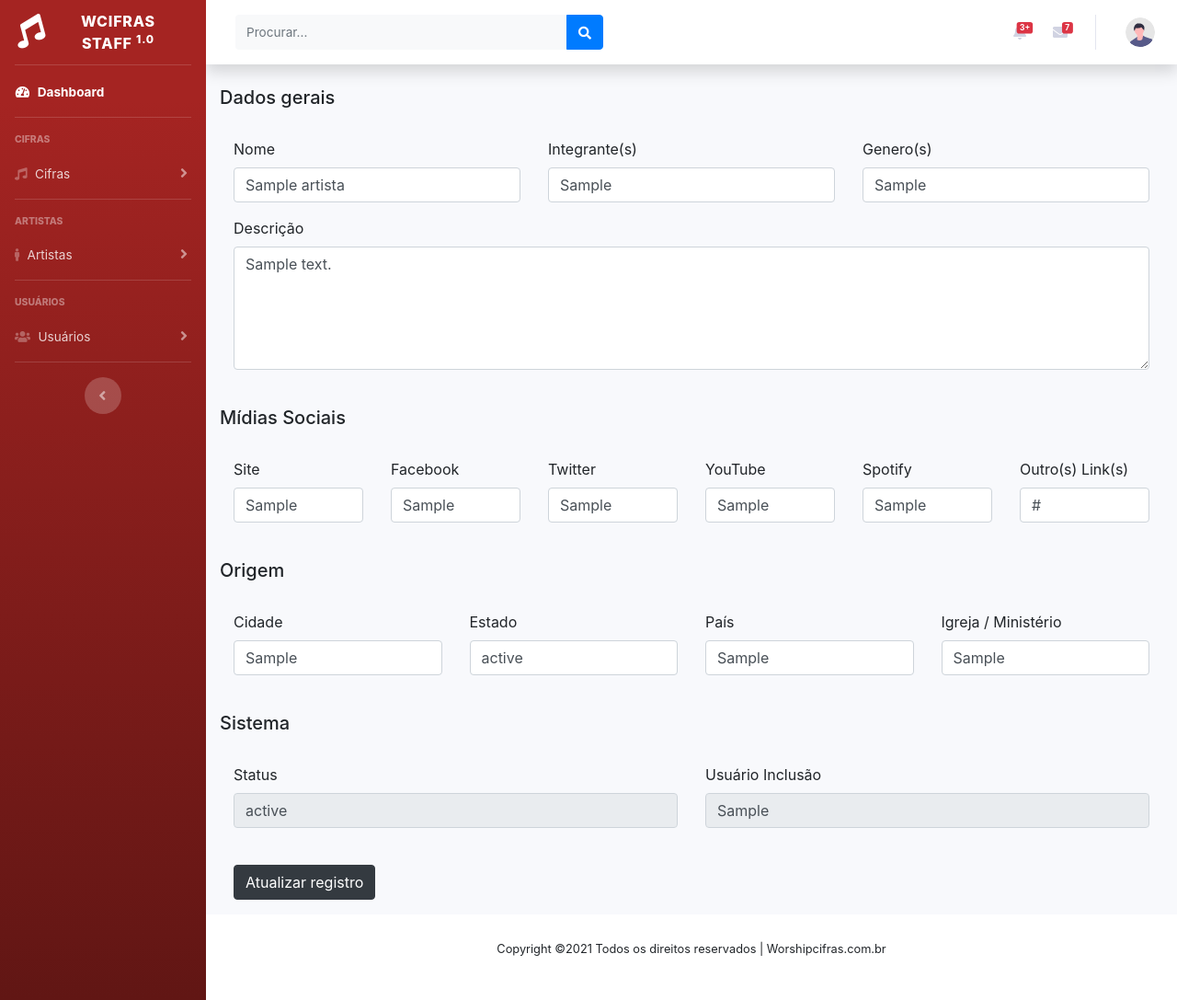
After one commit to gustavohonorio/worshipcifras, a Django app: page /staff/artistas/1 in a window 1280 px wide. The commit adds this page. Shown: the whole page at 92% size. Run offline with Django 3.2, Linux system fonts and the light colour scheme; tables that the repository leaves empty hold one stand-in row (values such as "Sample post"); some libraries are stand-ins or nearby versions.

Commit message:
Update de artistas finalizado, na area de staff

```diff
--- /dev/null
+++ b/wcstaff/forms.py
@@ -0,0 +1,26 @@
+from django import forms
+from wcartista.models import Artista
+
+
+class ArtistaForm(forms.ModelForm):
+    nome = forms.CharField(widget=forms.TextInput(attrs={'class': 'form-control', }), required=False)
+    integrantes = forms.CharField(widget=forms.TextInput(attrs={'class': 'form-control', }), required=False)
+    genero = forms.CharField(widget=forms.TextInput(attrs={'class': 'form-control', }), required=False)
+    descricao = forms.CharField(widget=forms.Textarea(attrs={'class': 'form-control', 'rows': '5'}), required=False)
+    site = forms.CharField(widget=forms.TextInput(attrs={'class': 'form-control', }), required=False)
+    facebook = forms.CharField(widget=forms.TextInput(attrs={'class': 'form-control', }), required=False)
+    twitter = forms.CharField(widget=forms.TextInput(attrs={'class': 'form-control', }), required=False)
+    youtube = forms.CharField(widget=forms.TextInput(attrs={'class': 'form-control', }), required=False)
+    spotify = forms.CharField(widget=forms.TextInput(attrs={'class': 'form-control', }), required=False)
+    outro_link = forms.CharField(widget=forms.TextInput(attrs={'class': 'form-control', }), required=False)
+    cidade = forms.CharField(widget=forms.TextInput(attrs={'class': 'form-control', }), required=False)
+    estado = forms.CharField(widget=forms.TextInput(attrs={'class': 'form-control', }), required=False)
+    pais = forms.CharField(widget=forms.TextInput(attrs={'class': 'form-control', }), required=False)
+    igreja = forms.CharField(widget=forms.TextInput(attrs={'class': 'form-control', }), required=False)
+    status = forms.CharField(widget=forms.TextInput(attrs={'class': 'form-control', }), required=False, disabled=True)
+    op_user = forms.CharField(widget=forms.TextInput(attrs={'class': 'form-control', }), required=False, disabled=True)
+
+    class Meta:
+        model = Artista
+        fields = ['nome', 'integrantes', 'genero', 'descricao', 'site', 'facebook', 'twitter', 'youtube', 'spotify',
+                  'outro_link', 'cidade', 'estado', 'pais', 'igreja', 'status', 'op_user', ]
--- a/wcstaff/templates/base.html
+++ b/wcstaff/templates/base.html
@@ -16,7 +16,8 @@
     <link href="{% static 'vendor/fontawesome-free/css/all.min.css' %}" rel="stylesheet" type="text/css">
     <link href="https://fonts.googleapis.com/css?family=Nunito:200,200i,300,300i,400,400i,600,600i,700,700i,800,800i,900,900i"
           rel="stylesheet">
-    <link href="{% static 'css/sb-admin-2.css' %}" rel="stylesheet">
+    <link rel="stylesheet" href="{% static 'css/sb-admin-2.css' %}">
+    <link rel="stylesheet" href="{% static 'css/bootstrap.min.css' %}">
 
 </head>
 
@@ -116,25 +117,19 @@
             </div>
         </li>
 
-        <!-- Divider -->
         <hr class="sidebar-divider d-none d-md-block">
 
-        <!-- Sidebar Toggler (Sidebar) -->
+        <!-- Menu lateral Collapse -->
         <div class="text-center d-none d-md-inline">
             <button class="rounded-circle border-0" id="sidebarToggle"></button>
         </div>
 
 
     </ul>
-    <!-- End of Sidebar -->
 
-    <!-- Content Wrapper -->
+    <!-- MENU SUPERIOR -->
     <div id="content-wrapper" class="d-flex flex-column">
-
-        <!-- Main Content -->
         <div id="content">
-
-            <!-- Topbar -->
             <nav class="navbar navbar-expand navbar-light bg-white topbar mb-4 static-top shadow">
 
                 <!-- Sidebar Toggle (Topbar) -->
@@ -142,7 +137,7 @@
                     <i class="fa fa-bars"></i>
                 </button>
 
-                <!-- Topbar Search -->
+                <!-- CAMPO DE BUSCA -->
                 <form
                         class="d-none d-sm-inline-block form-inline mr-auto ml-md-3 my-2 my-md-0 mw-100 navbar-search">
                     <div class="input-group">
@@ -156,7 +151,7 @@
                     </div>
                 </form>
 
-                <!-- Top Menu -->
+                <!-- TOP MENU -->
                 <ul class="navbar-nav ml-auto">
 
                     <!-- Nav Item - Search Dropdown (Visible Only XS) -->
@@ -165,7 +160,7 @@
                            data-toggle="dropdown" aria-haspopup="true" aria-expanded="false">
                             <i class="fas fa-search fa-fw"></i>
                         </a>
-                        <!-- Dropdown - Messages -->
+                        <!-- MENSAGENS -->
                         <div class="dropdown-menu dropdown-menu-right p-3 shadow animated--grow-in"
                              aria-labelledby="searchDropdown">
                             <form class="form-inline mr-auto w-100 navbar-search">
@@ -183,15 +178,15 @@
                         </div>
                     </li>
 
-                    <!-- Nav Item - Alerts -->
+                    <!-- ALERTAS -->
                     <li class="nav-item dropdown no-arrow mx-1">
                         <a class="nav-link dropdown-toggle" href="#" id="alertsDropdown" role="button"
                            data-toggle="dropdown" aria-haspopup="true" aria-expanded="false">
                             <i class="fas fa-bell fa-fw"></i>
-                            <!-- Counter - Alerts -->
+                            <!-- CONTADOR DE ALERTAS -->
                             <span class="badge badge-danger badge-counter">3+</span>
                         </a>
-                        <!-- Dropdown - Alerts -->
+                        <!-- DROPDOWN ALERTAS -->
                         <div class="dropdown-list dropdown-menu dropdown-menu-right shadow animated--grow-in"
                              aria-labelledby="alertsDropdown">
                             <h6 class="dropdown-header">
@@ -234,15 +229,15 @@
                         </div>
                     </li>
 
-                    <!-- Nav Item - Messages -->
+                    <!-- MENSAGENS -->
                     <li class="nav-item dropdown no-arrow mx-1">
                         <a class="nav-link dropdown-toggle" href="#" id="messagesDropdown" role="button"
                            data-toggle="dropdown" aria-haspopup="true" aria-expanded="false">
                             <i class="fas fa-envelope fa-fw"></i>
-                            <!-- Counter - Messages -->
+                            <!-- CONTADOR MENSAGENS -->
                             <span class="badge badge-danger badge-counter">7</span>
                         </a>
-                        <!-- Dropdown - Messages -->
+                        <!-- DROPDOWN MENSAGENS -->
                         <div class="dropdown-list dropdown-menu dropdown-menu-right shadow animated--grow-in"
                              aria-labelledby="messagesDropdown">
                             <h6 class="dropdown-header">
@@ -306,7 +301,7 @@
 
                     <div class="topbar-divider d-none d-sm-block"></div>
 
-                    <!-- Usuario Menu -->
+                    <!-- MENU USUÁRIO -->
                     <li class="nav-item dropdown no-arrow">
                         <a class="nav-link dropdown-toggle" href="#" id="userDropdown" role="button"
                            data-toggle="dropdown" aria-haspopup="true" aria-expanded="false">
@@ -314,7 +309,7 @@
                             <img class="img-profile rounded-circle"
                                  src="{% static 'img/staff/undraw_profile.svg' %}">
                         </a>
-                        <!-- Dropdown - Menu Usuario Logado -->
+                        <!-- DROPDOWN USUARIO LOGADO -->
                         <div class="dropdown-menu dropdown-menu-right shadow animated--grow-in"
                              aria-labelledby="userDropdown">
                             <a class="dropdown-item" href="#">
@@ -336,16 +331,13 @@
                             </a>
                         </div>
                     </li>
-
                 </ul>
-
             </nav>
-            <!-- End of Topbar -->
 
             {% block content %}
             {% endblock %}
 
-            <!-- Footer -->
+            <!-- FOOTER -->
             <footer class="sticky-footer bg-white">
                 <div class="container my-auto">
                     <div class="copyright text-center my-auto">
@@ -354,18 +346,15 @@
                     </div>
                 </div>
             </footer>
-            <!-- End of Footer -->
-
         </div>
-
     </div>
 
-    <!-- Scroll to Top -->
+    <!-- SCROLL TO TOP -->
     <a class="scroll-to-top rounded" href="#page-top">
         <i class="fas fa-angle-up"></i>
     </a>
 
-    <!-- Logout Modal-->
+    <!-- MODAL LOGOUT -->
     <div class="modal fade" id="logoutModal" tabindex="-1" role="dialog" aria-labelledby="exampleModalLabel"
          aria-hidden="true">
         <div class="modal-dialog" role="document">
--- /dev/null
+++ b/wcstaff/templates/edit/e-artistas.html
@@ -0,0 +1,103 @@
+{% extends 'base.html' %}
+{% block content %}
+<form method="post">
+    {% csrf_token %}
+    <div class="container">
+        <div class="row">
+            <div class="col">
+                <h5>Dados gerais</h5>
+                <br>
+                <div class="input-group mb-3">
+                    <div class="col">
+                        <label class="form-label">Nome</label>
+                        {{form.nome}}
+                    </div>
+                    <div class="col">
+                        <label class="form-label">Integrante(s)</label>
+                        {{form.integrantes}}
+                    </div>
+                    <div class="col">
+                        <label class="form-label">Genero(s)</label>
+                        {{form.genero}}
+                    </div>
+                </div>
+                <div class="input-group mb-3">
+                    <div class="col">
+                        <label class="form-label">Descrição</label>
+                        {{form.descricao}}
+                    </div>
+                </div>
+                <br>
+                <h5>Mídias Sociais</h5>
+                <br>
+                <div class="input-group mb-3">
+                    <div class="col">
+                        <label class="form-label">Site</label>
+                        {{form.site}}
+                    </div>
+                    <div class="col">
+                        <label class="form-label">Facebook</label>
+                        {{form.facebook}}
+                    </div>
+                    <div class="col">
+                        <label class="form-label">Twitter</label>
+                        {{form.twitter}}
+                    </div>
+                    <div class="col">
+                        <label class="form-label">YouTube</label>
+                        {{form.youtube}}
+                    </div>
+                    <div class="col">
+                        <label class="form-label">Spotify</label>
+                        {{form.spotify}}
+                    </div>
+                    <div class="col">
+                        <label class="form-label">Outro(s) Link(s)</label>
+                        {{form.outro_link}}
+                    </div>
+                </div>
+                <br>
+                <h5>Origem</h5>
+                <br>
+                <div class="input-group mb-3">
+                    <div class="col">
+                        <label class="form-label">Cidade</label>
+                        {{form.cidade}}
+                    </div>
+                    <div class="col">
+                        <label class="form-label">Estado</label>
+                        {{form.estado}}
+                    </div>
+                    <div class="col">
+                        <label class="form-label">País</label>
+                        {{form.pais}}
+                    </div>
+                    <div class="col">
+                        <label class="form-label">Igreja / Ministério</label>
+                        {{form.igreja}}
+                    </div>
+                </div>
+
+                <br>
+                <h5>Sistema</h5>
+                <br>
+                <div class="input-group mb-3">
+                    <div class="col">
+                        <label class="form-label">Status</label>
+                        {{form.status}}
+                    </div>
+                    <div class="col">
+                        <label class="form-label">Usuário Inclusão</label>
+                        {{form.op_user}}
+                    </div>
+                </div>
+
+                <br>
+                <div class="col mb-3">
+                    <button type="submit" class="btn btn-dark">Atualizar registro</button>
+                </div>
+            </div>
+        </div>
+    </div>
+</form>
+{% endblock %}
--- a/wcstaff/templates/s-artistas.html
+++ b/wcstaff/templates/read/r-artistas.html
@@ -2,7 +2,7 @@
 {% block content %}
 <div class="container-fluid">
 
-    <!-- Titulo -->
+    <!-- TITULO -->
     <h1 class="h3 mb-2 text-gray-800">Artistas</h1>
     <p class="mb-4">Você não tem permissão para alterar os artistas.</p>
 
@@ -32,7 +32,7 @@
                     <tbody>
                     {% for art in artistas %}
                     <tr>
-                        <td>{{art.nome}}</td>
+                        <td><a href="{% url 'e-artistas' art.id %}">{{art.nome}}</a></td>
                         <td>{{art.integrantes}}</td>
                         <td>{{art.genero}}</td>
                         <td>{{art.status}}</td>
--- a/wcstaff/urls.py
+++ b/wcstaff/urls.py
@@ -1,10 +1,14 @@
 from django.urls import path
-from .views import staff, artistas, usuarios, cifras
+from .views import staff, artistas, e_artistas, usuarios, cifras
 
 urlpatterns = [
     path('', staff, name='staff'),
     path('artistas/', artistas, name='s-artistas'),
+    path('artistas/<int:id>', e_artistas, name='e-artistas'),
+
     path('cifras/', cifras, name='s-cifras'),
+
     path('usuarios/', usuarios, name='s-usuarios'),
 
+
 ]
--- a/wcstaff/views.py
+++ b/wcstaff/views.py
@@ -1,7 +1,8 @@
-from django.shortcuts import render
+from django.shortcuts import render, redirect, get_object_or_404
 from wcartista.models import Artista
 from wclogon.models import Usuario
 from wccifras.models import Cifra
+from .forms import ArtistaForm
 
 
 def staff(request):
@@ -14,14 +15,31 @@ def staff(request):
 
 def artistas(request):
     a = Artista.objects.all()
-    return render(request, 's-artistas.html', {'artistas': a})
+    return render(request, 'read/r-artistas.html', {'artistas': a})
+
+
+def e_artistas(request, id):
+    a = get_object_or_404(Artista, id=id)
+    form = ArtistaForm(instance=a)
+
+    # TODO : EXIBIR MENSAGEM DE AVISO CASO NADA SEJA ALTERADO / ALGO SEJA ALTERADO
+    if request.method == 'POST':
+        form = ArtistaForm(request.POST, instance=a)
+        if form.is_valid():
+            a.save()
+            return redirect('s-artistas')
+        else:
+            # TODO : TRATAR MENSAGEM DE ERRO CASO O FORMULARIO NAO SEJA VALIDO
+            return redirect('s-artistas')
+    else:
+        return render(request, 'edit/e-artistas.html', {'form': form, 'artista': a})
 
 
 def cifras(request):
     c = Cifra.objects.all()
-    return render(request, 's-cifras.html', {'cifras': c})
+    return render(request, 'read/r-cifras.html', {'cifras': c})
 
 
 def usuarios(request):
     u = Usuario.objects.all()
-    return render(request, 's-usuarios.html', {'usuarios': u})
+    return render(request, 'read/r-usuarios.html', {'usuarios': u})
```
Also changed, not shown: wcstaff/templates/read/r-cifras.html (renamed from wcstaff/templates/s-cifras.html), wcstaff/templates/read/r-usuarios.html (renamed from wcstaff/templates/s-usuarios.html).
